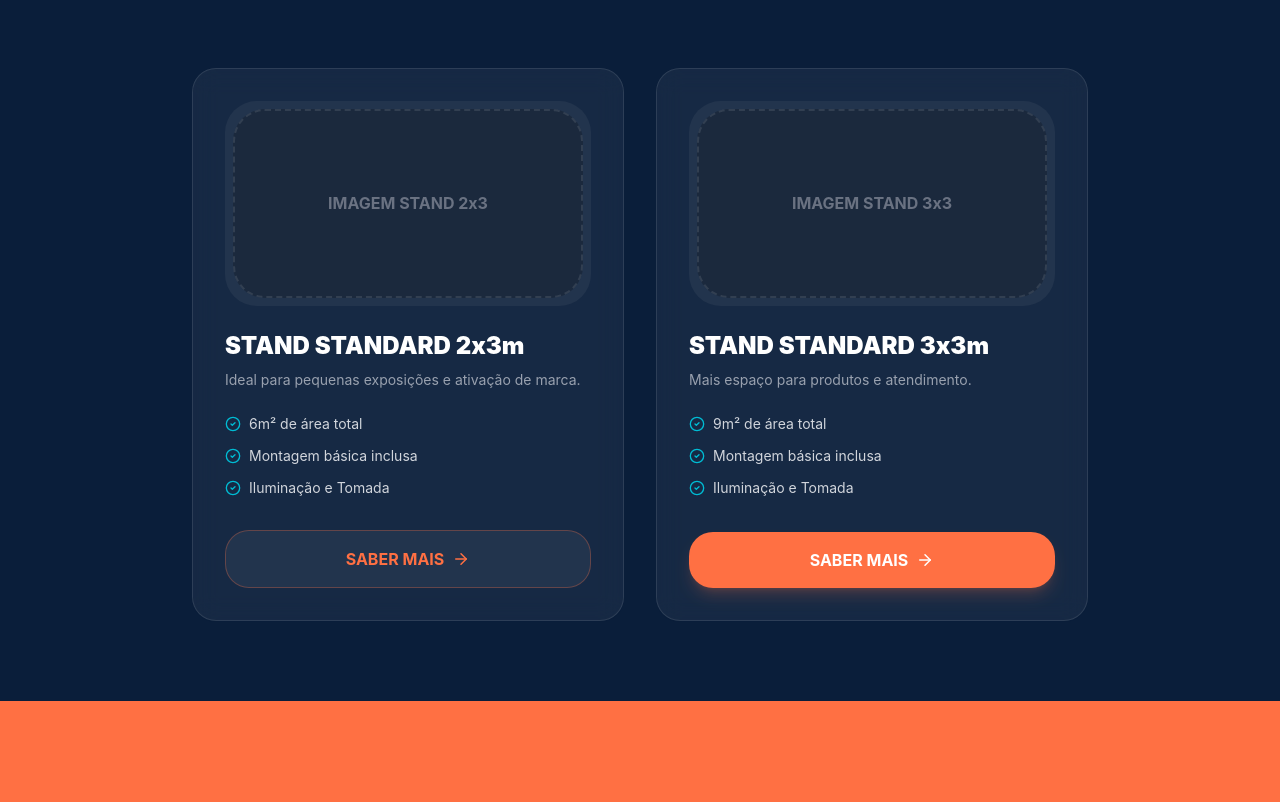
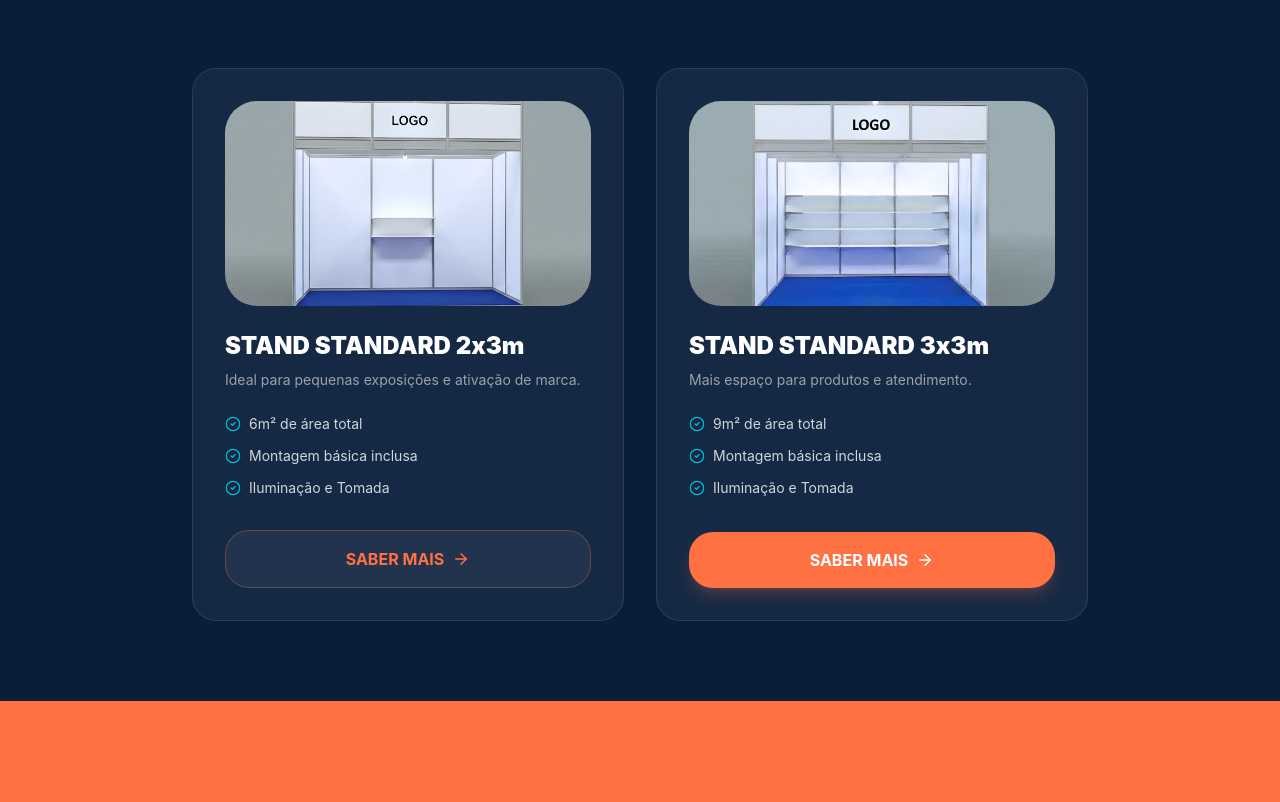
Before and after one commit to mfelipperd/expo-mm-site, a Next.js app: page /quero-expor in a window 1280 px wide. Shown: the part 4483-5285 px from the top of the page. Built offline with nearby package versions, Linux system fonts and the light colour scheme; no server answers.

Commit message:
feat: adjustments on front

```diff
--- a/src/app/quero-expor/page.tsx
+++ b/src/app/quero-expor/page.tsx
@@ -293,10 +293,12 @@ export default function QueroExpor() {
                {/* Stand 2x3 */}
                <div className="glass p-8 rounded-3xl border border-white/10 hover:border-brand-orange/50 transition-all flex flex-col group">
                   <div className="aspect-video bg-white/5 rounded-2xl mb-6 relative overflow-hidden">
-                     {/* Placeholder Image until provided */}
-                     <div className="absolute inset-0 flex items-center justify-center text-gray-500 font-bold bg-black/20 border-2 border-dashed border-white/10 rounded-2xl m-2">
-                        IMAGEM STAND 2x3
-                     </div>
+                     <Image
+                        src="/assets/Stand-2-3.jpeg"
+                        alt="Stand Standard 2x3m"
+                        fill
+                        className="object-cover group-hover:scale-110 transition-transform duration-500"
+                     />
                   </div>
                   <h3 className="text-2xl font-black text-white mb-2">STAND STANDARD 2x3m</h3>
                   <p className="text-gray-400 mb-6 text-sm">Ideal para pequenas exposições e ativação de marca.</p>
@@ -322,10 +324,12 @@ export default function QueroExpor() {
                {/* Stand 3x3 */}
                <div className="glass p-8 rounded-3xl border border-white/10 hover:border-brand-orange/50 transition-all flex flex-col group">
                   <div className="aspect-video bg-white/5 rounded-2xl mb-6 relative overflow-hidden">
-                      {/* Placeholder Image until provided */}
-                      <div className="absolute inset-0 flex items-center justify-center text-gray-500 font-bold bg-black/20 border-2 border-dashed border-white/10 rounded-2xl m-2">
-                        IMAGEM STAND 3x3
-                     </div>
+                      <Image
+                        src="/assets/stand-3-3.jpeg"
+                        alt="Stand Standard 3x3m"
+                        fill
+                        className="object-cover group-hover:scale-110 transition-transform duration-500"
+                     />
                   </div>
                   <h3 className="text-2xl font-black text-white mb-2">STAND STANDARD 3x3m</h3>
                   <p className="text-gray-400 mb-6 text-sm">Mais espaço para produtos e atendimento.</p>
```
Also changed, not shown: public/assets/Stand-2-3.jpeg (added), public/assets/stand-3-3.jpeg (added).
